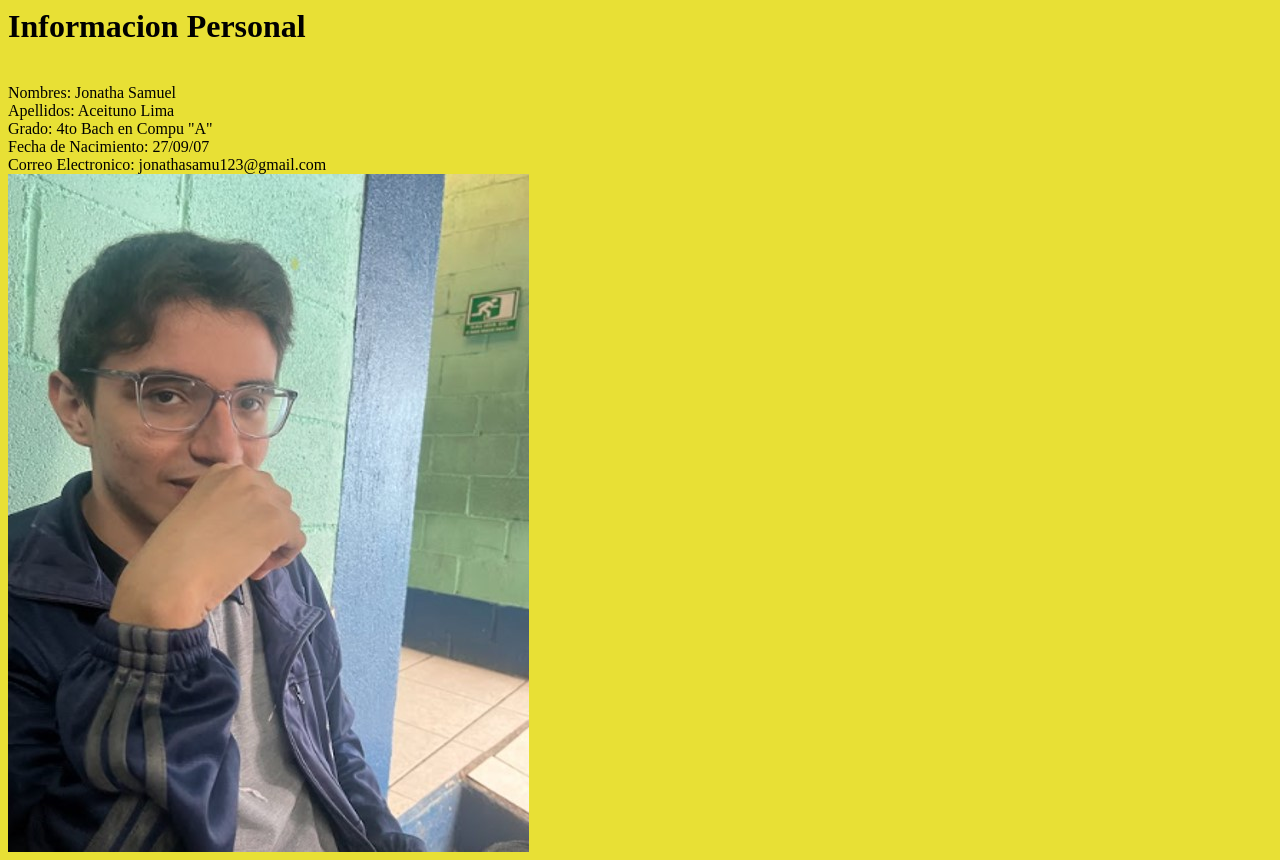
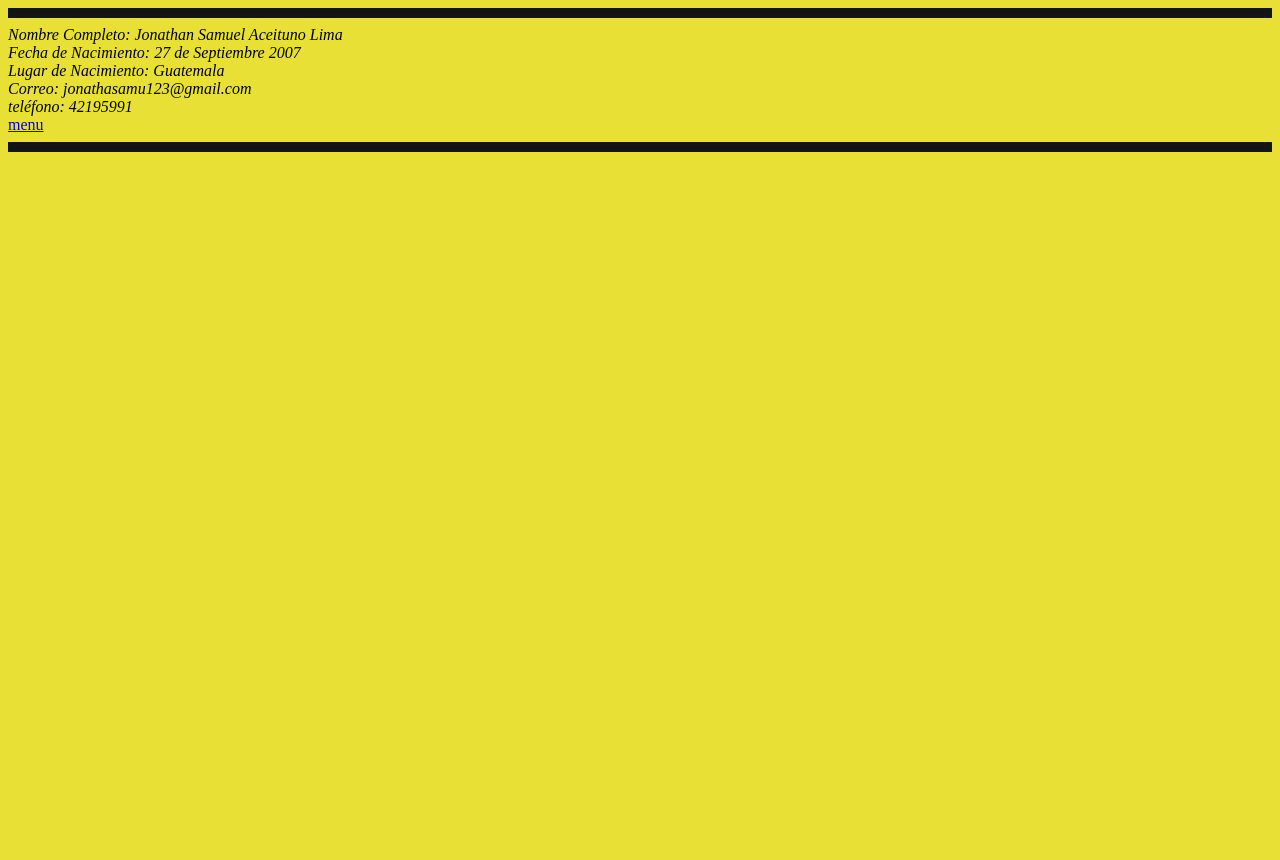
Before and after one commit to JohnSamu2999/JSAL4B24, a plain HTML site: page info.html in a window 1280 px wide. After the commit the page ends 800 px from the top, so only its background shows below. Drawn offline with Linux system fonts and the light colour scheme.

Commit message:
Update info.html

```diff
--- a/info.html
+++ b/info.html
@@ -1,12 +1,13 @@
 <html><head><title> Informacion Personal</title>
 </head>
 <body bgcolor="#E8E035">
-<h1>Informacion Personal</h1><br>
-Nombres: Jonatha Samuel  <br>
-Apellidos: Aceituno Lima <br>
-Grado: 4to Bach en Compu "A" <br>
-Fecha de Nacimiento: 27/09/07 <br>
-Correo Electronico: jonathasamu123@gmail.com <br>
-<img src="fifu.jpg">
+ <hr size="10" noshade color = "#131515" align = "center">
+    <i>Nombre Completo: Jonathan Samuel Aceituno Lima  </i><br>
+    <i>Fecha de Nacimiento: 27 de Septiembre 2007</i><br>
+     <i>Lugar de Nacimiento: Guatemala </i><br>
+    <i> Correo: jonathasamu123@gmail.com</i><br>
+     <i>teléfono: 42195991 </i><br>
+   <a href="#menu">menu</a><br>
+      <hr size="10"  color = "#131515" align = "center">
 </body>
 </html>
```
